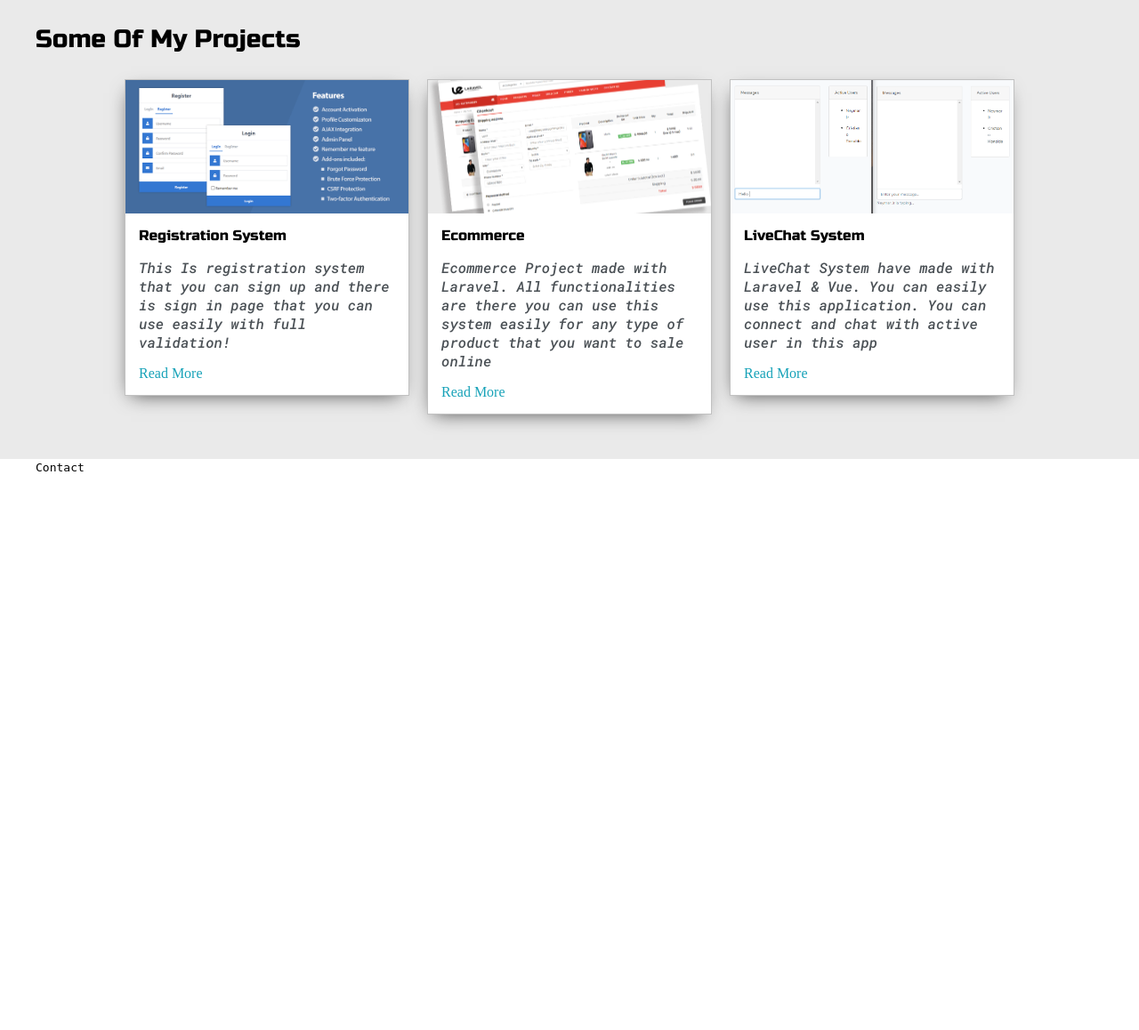
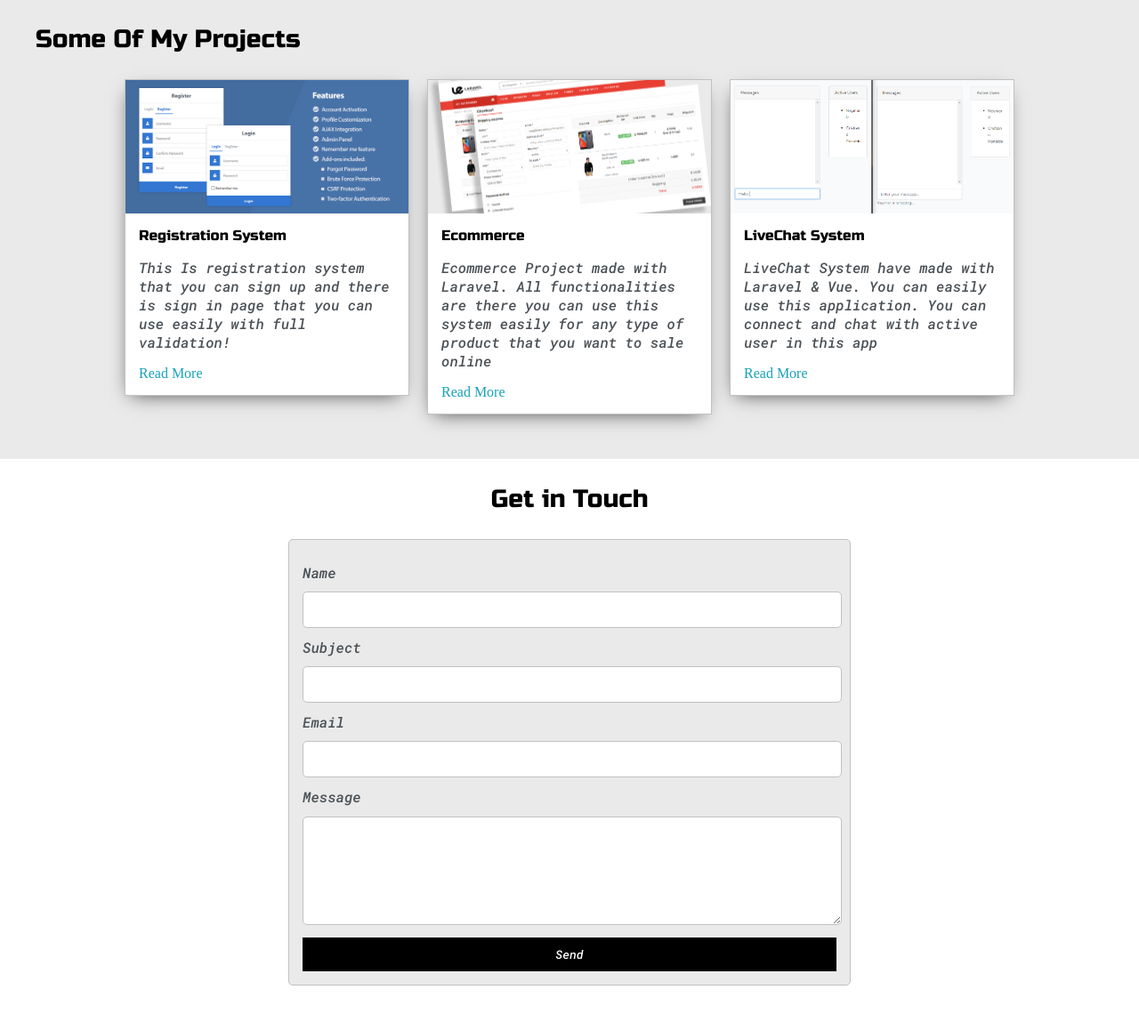
Before and after one commit to Mukhammadamin2002/my_website, a PHP site: page / in a window 1280 px wide. Shown: the part 1400-2558 px from the top of the page at 89% size. Before the commit the page ends 1930 px from the top, so only its background shows below. Run offline with PHP 8.4, Linux system fonts and the light colour scheme.

Commit message:
Contact Form Done

```diff
--- a/default.css
+++ b/default.css
@@ -13,6 +13,8 @@
     --previewBg: rgb(251, 249, 243, 0.8);
 
     --previewShadow: #f0ead6;
+
+    --buttonColor: black;
 }
 
 html,
@@ -327,6 +329,46 @@ h6 {font-size: 16px;}
     font-size: 16px;
 }
 
+#contact-form{
+    display: block;
+    max-width: 600px;
+    margin: 0 auto;
+    border: 1px solid var(--borderColor);
+    padding: 15px;
+    border-radius: 5px;
+    background-color: var(--mainColor);
+    margin-bottom: 50px;
+}
+
+#contact-form label{
+    line-height: 2.7em;
+}
+
+#contact-form textarea{
+    min-height: 100px;
+    font-size: 14px;
+}
+
+.input-field{
+    width: 100%;
+    padding-top: 10px;
+    padding-bottom: 10px;
+    background-color: var(--secondaryColor);
+    border-radius: 5px;
+    border: 1px solid var(--borderColor);
+    font-size: 14px;
+}
+
+#submit-btn{
+    margin-top: 10px;
+    width: 100%;
+    padding-top: 10px;
+    padding-bottom: 10px;
+    color: #fff;
+    background-color: var(--buttonColor);
+    border: none;
+}
+
 @media screen and (max-width: 1200px){
     .main-container{
         width: 95%;
--- a/index.html
+++ b/index.html
@@ -163,7 +163,24 @@
 
     <section class="s2">
         <div class="main-container">
-            <code>Contact</code>
+            <h3 style="text-align: center;">Get in Touch</h3>
+
+            <form action="index.html" id="contact-form" method="post">
+
+                <label for="">Name</label>
+                <input type="text" class="input-field" name="name">
+
+                <label for="">Subject</label>
+                <input type="text" class="input-field" name="subject">
+
+                <label for="">Email</label>
+                <input type="text" class="input-field" name="email">
+
+                <label for="">Message</label>
+                <textarea name="message" class="input-field"></textarea>
+
+                <input style="cursor: pointer;" type="submit" id="submit-btn" value="Send">
+            </form>
         </div>
     </section>
 
```
